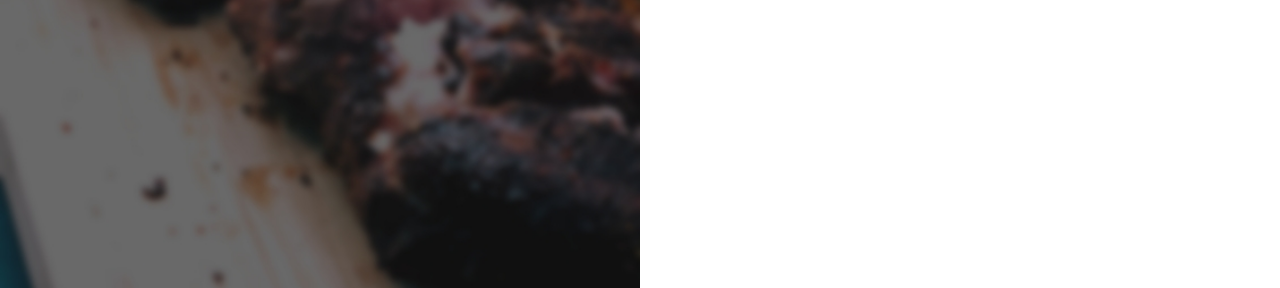
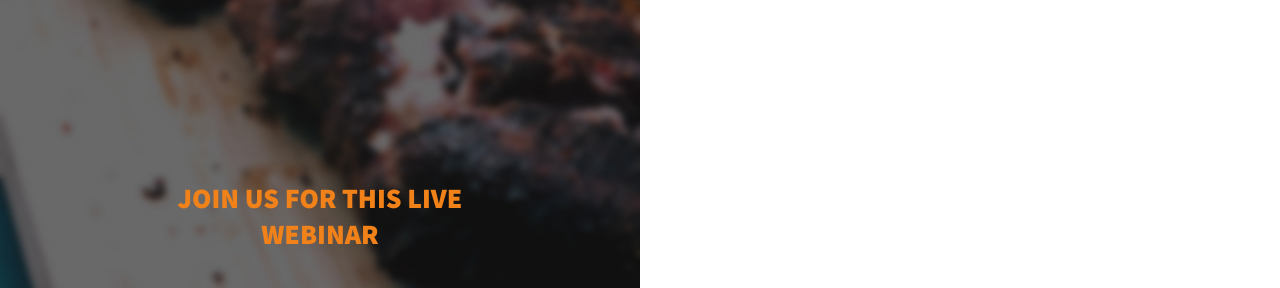
Before and after one commit to danilob/Project-BBQ, a plain HTML site: page index.html in a window 1280 px wide. Shown: the part 512-800 px from the top of the page. Drawn offline with Linux system fonts and the light colour scheme.

Commit message:
Distribuindo conteudo

```diff
--- a/css/style.css
+++ b/css/style.css
@@ -76,6 +76,8 @@ strong {
   padding: 0 0.5em 2em;
   display: flex;
   flex-direction: column;
+  justify-content: space-between;
+  min: height; 50vh;
 }
 
 
@@ -83,6 +85,14 @@ strong {
 
 .main-content {
     padding: 2em 1em;
+}
+
+/* seleciona somente os filhos diretos */
+.intro > *,
+.main-content > * {
+   max-width: 400px;
+   margin-left: auto;
+   margin-right: auto;
 }
 
 
```
